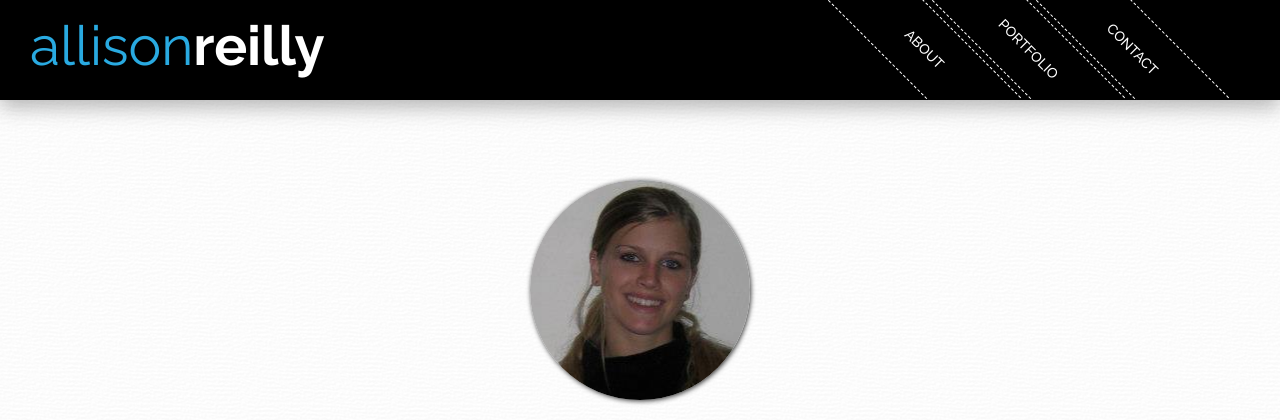
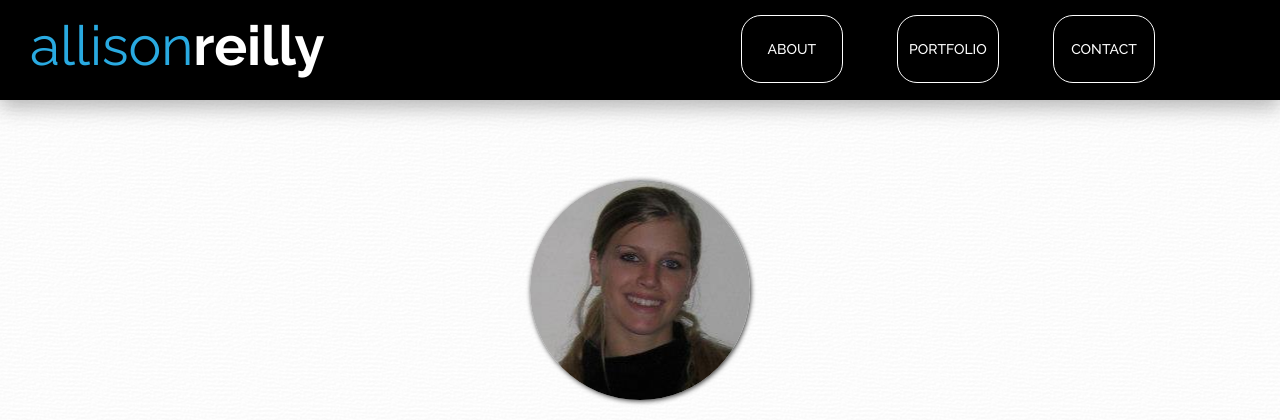
Before and after one commit to acreilly/AllisonReilly, a Sinatra app: page /about in a window 1280 px wide. Shown: the top 420 px of the page. Run offline with Sinatra, Linux system fonts and the light colour scheme; some libraries are stand-ins or nearby versions.

Commit message:
playing with navigation styling

```diff
--- a/public/css/application.css
+++ b/public/css/application.css
@@ -62,8 +62,6 @@ header strong {
   text-align: center;
   top: 120px;
   width: 100%;
-  /*text-shadow: 0px 2px 3px #666;*/
-  /*text-shadow: rgba(0,0,0,0.5) -1px 0, rgba(0,0,0,0.3) 0 -1px, rgba(255,255,255,0.5) 0 1px, rgba(0,0,0,0.3) -1px -2px;*/
 }
 
 #index .name p {
@@ -86,7 +84,7 @@ header h2 {
 
 header nav {
   position: absolute;
-  right: 150px;
+  right: 100px;
   top: 2px;
 }
 
@@ -99,19 +97,14 @@ header ul, aside ul {
 header ul li {
   display: inline-block;
   text-align: center;
-  border-top: 1px dashed white;
-  border-bottom: 1px dashed white;
   text-transform: uppercase;
   font-size: 14px;
   font-weight: 500;
-  width: 205px;
+  width: 100px;
   padding: 25px 0;
-  margin-right: -105px;
-  -moz-transform: rotate(45deg);
-  -ms-transform: rotate(45deg);
-  -o-transform: rotate(45deg);
-  -webkit-transform: rotate(45deg);
-  transform: rotate(45deg);
+  margin: 0 25px;
+  border: 1px solid white;
+  border-radius: 20px;
 }
 
 a {
@@ -122,13 +115,11 @@ a {
 
 header ul .active {
   color: #29AAE1;
-  border-top: 1px dashed #29AAE1;
   border-bottom: 1px dashed #29AAE1;
 }
 
 header ul li:hover {
   color: #29AAE1;
-  border-top: 1px dashed #29AAE1;
   border-bottom: 1px dashed #29AAE1;
   -moz-transition: all 0.5s;
   -o-transition: all 0.5s;
```
